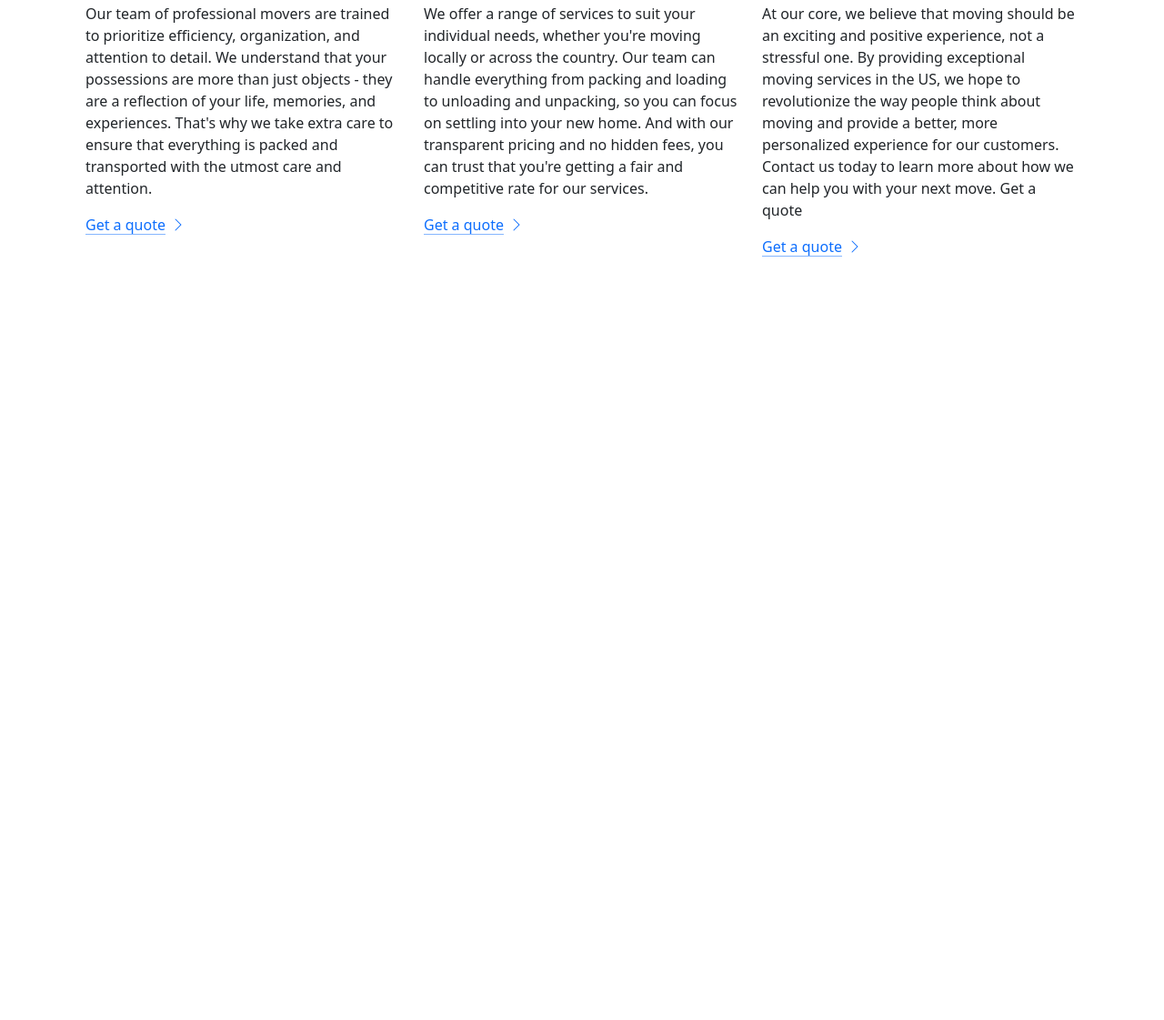
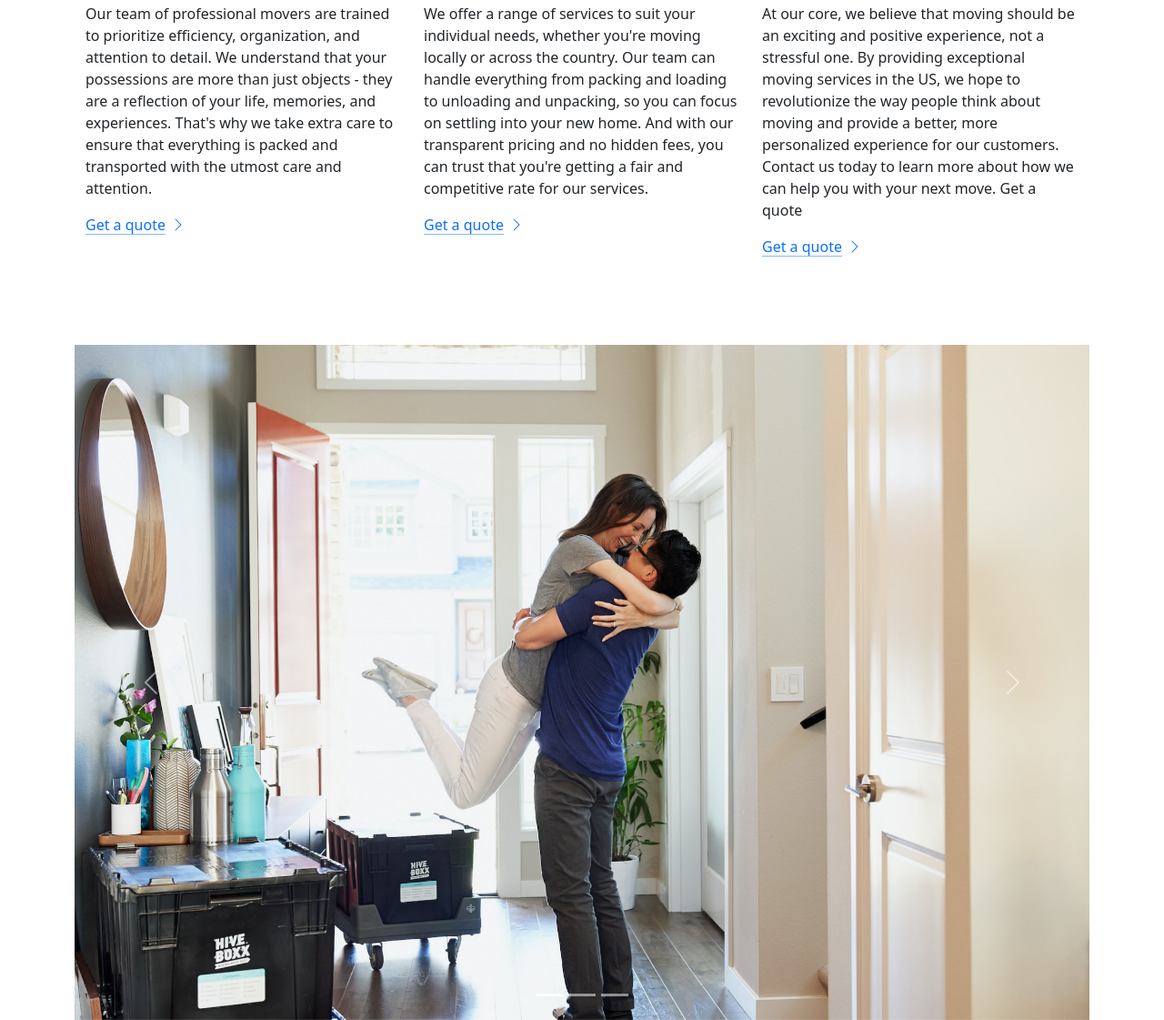
Before and after one commit to Jaymin4724/Move-in_Learning-Bootstrap-Components, a plain HTML site: page index.html in a window 1280 px wide. Shown: the part 1063-2184 px from the top of the page at 91% size. Before the commit the page ends 1442 px from the top, so only its background shows below. Drawn offline with nearby package versions, Linux system fonts and the light colour scheme.

Commit message:
carousel added !

```diff
--- a/index.html
+++ b/index.html
@@ -208,6 +208,61 @@
         </div>
       </div>
     </div>
+    <div class="container">
+      <div id="carouselExampleIndicators" class="carousel slide">
+        <div class="carousel-indicators">
+          <button
+            type="button"
+            data-bs-target="#carouselExampleIndicators"
+            data-bs-slide-to="0"
+            class="active"
+            aria-current="true"
+            aria-label="Slide 1"
+          ></button>
+          <button
+            type="button"
+            data-bs-target="#carouselExampleIndicators"
+            data-bs-slide-to="1"
+            aria-label="Slide 2"
+          ></button>
+          <button
+            type="button"
+            data-bs-target="#carouselExampleIndicators"
+            data-bs-slide-to="2"
+            aria-label="Slide 3"
+          ></button>
+        </div>
+        <div class="carousel-inner">
+          <div class="carousel-item active">
+            <img src="./couple.jpg" class="d-block w-100" alt="..." />
+          </div>
+          <div class="carousel-item">
+            <img src="./dog.jpg" class="d-block w-100" alt="..." />
+          </div>
+          <div class="carousel-item">
+            <img src="./family.jpg" class="d-block w-100" alt="..." />
+          </div>
+        </div>
+        <button
+          class="carousel-control-prev"
+          type="button"
+          data-bs-target="#carouselExampleIndicators"
+          data-bs-slide="prev"
+        >
+          <span class="carousel-control-prev-icon" aria-hidden="true"></span>
+          <span class="visually-hidden">Previous</span>
+        </button>
+        <button
+          class="carousel-control-next"
+          type="button"
+          data-bs-target="#carouselExampleIndicators"
+          data-bs-slide="next"
+        >
+          <span class="carousel-control-next-icon" aria-hidden="true"></span>
+          <span class="visually-hidden">Next</span>
+        </button>
+      </div>
+    </div>
     <script
       src="https://cdn.jsdelivr.net/npm/bootstrap@5.3.3/dist/js/bootstrap.bundle.min.js"
       integrity="sha384-YvpcrYf0tY3lHB60NNkmXc5s9fDVZLESaAA55NDzOxhy9GkcIdslK1eN7N6jIeHz"
```
